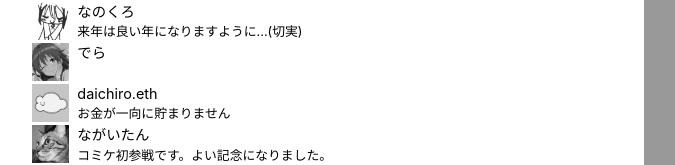
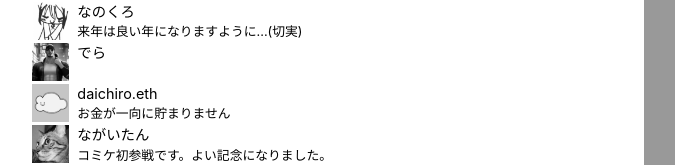
Before and after one commit to tayama0324/cybermetal, a Next.js app: page /atogaki in a window 1280 px wide. Shown: the part 787-952 px from the top of the page, without its empty margins (44-719 px from the left). Built offline with nearby package versions, Linux system fonts and the light colour scheme.

Commit message:
deraのアイコン画像を変更

```diff
--- a/pages/atogaki.tsx
+++ b/pages/atogaki.tsx
@@ -35,7 +35,7 @@ export default function Page() {
           <Atogaki author={'物入れ狂戦士'} image={'/pokeba/author.png'} message={'平穏無事に暮らしたいですね'} />
           <Atogaki author={'冬椿'} image={'/fuyutsubaki/author.png'} message={'今年読むべききらら作品「死神ドットコム」が月曜完結したらしいです'} />
           <Atogaki author={'なのくろ'} image={'/nanocloudx/author.jpeg'} message={'来年は良い年になりますように...(切実)'} />
-          <Atogaki author={'でら'} image={'/dera/author.jpeg'} message={''} />
+          <Atogaki author={'でら'} image={'/dera/author.png'} message={''} />
           <Atogaki author={'daichiro.eth'} image={'/daichiro/author.png'} message={'お金が一向に貯まりません'} />
           <Atogaki author={'ながいたん'} image={'/nagaitan/author.jpeg'} message={'コミケ初参戦です。よい記念になりました。'} />
         </div>
--- a/pages/dera/1.tsx
+++ b/pages/dera/1.tsx
@@ -7,7 +7,7 @@ export default function Page() {
         title={'東京に住む貧乏人どもへの提言'}
         description={'田舎の一軒家に住んだ方がQOLが上がる人種について'}
         author={'でら'}
-        image={'/dera/author.jpeg'}
+        image={'/dera/author.png'}
       />
       <p>
         It works!
```
Also changed, not shown: public/dera/author.jpeg (deleted), public/dera/author.png (added).
